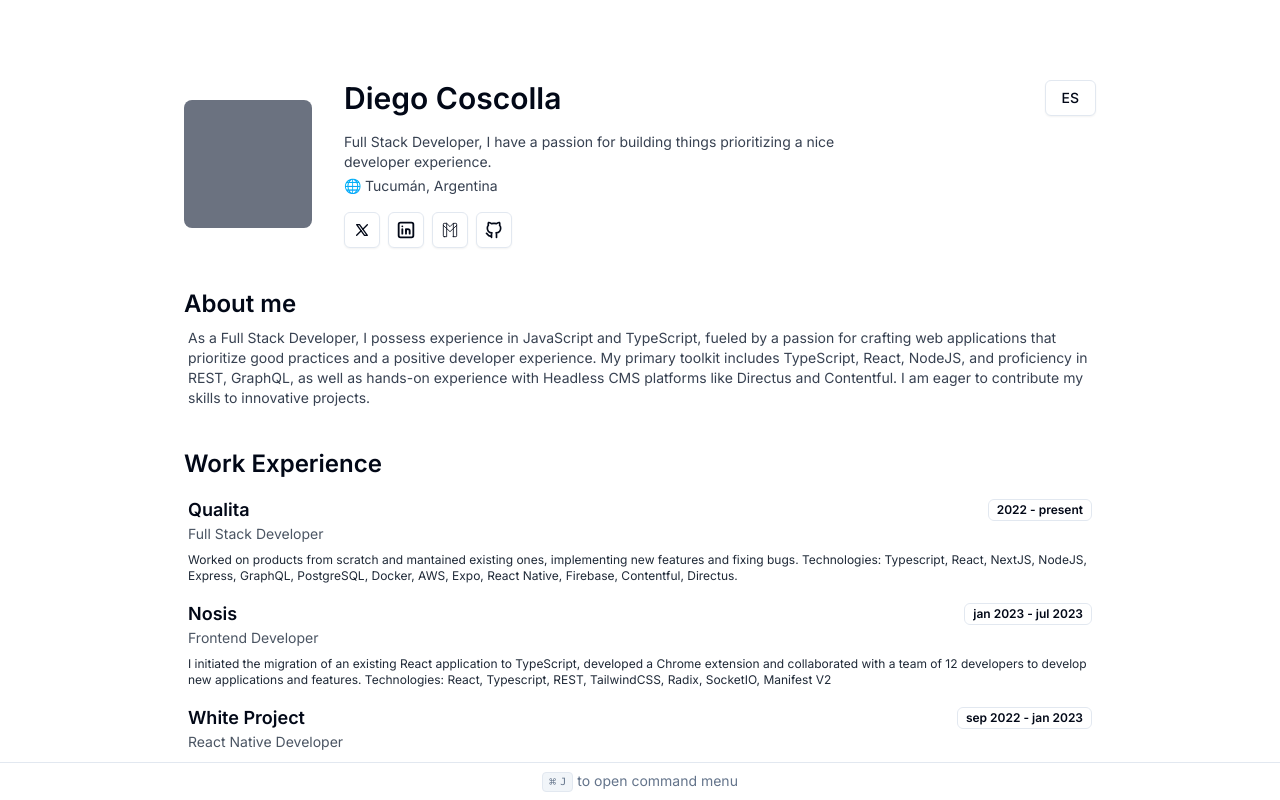
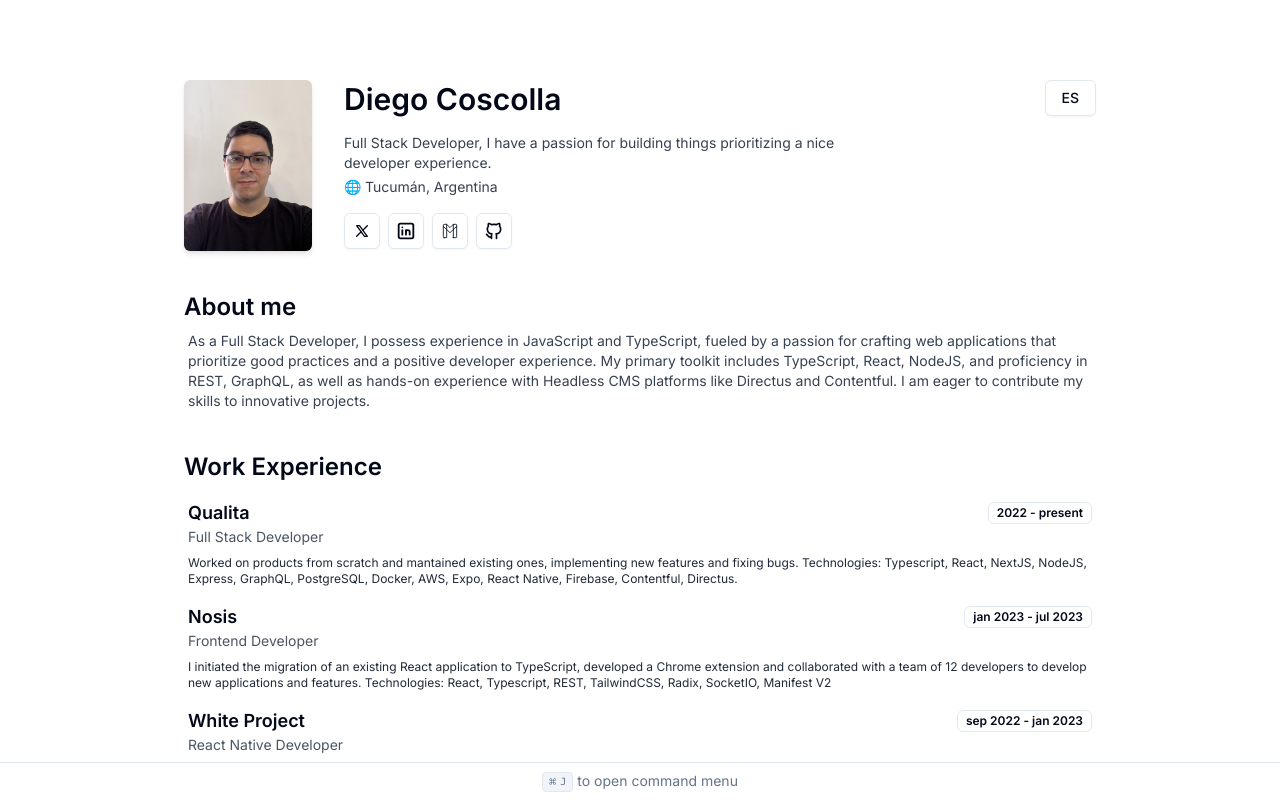
Before and after one commit to dcos96038/cv, a Next.js app: page / in a window 1280 px wide. Built offline with nearby package versions, Linux system fonts and the light colour scheme.

Commit message:
Add profile picture and hide language button in print view

```diff
--- a/src/app/page.tsx
+++ b/src/app/page.tsx
@@ -8,6 +8,7 @@ import { Button } from "@/components/ui/button";
 import { RESUME_DATA } from "@/data/resume-data";
 import { icons } from "@/data/socials";
 import { Metadata } from "next";
+import Image from "next/image";
 
 export const metadata: Metadata = {
   title: `${RESUME_DATA.en.name} | Curriculum Vitae`,
@@ -26,7 +27,7 @@ export default function Home({ searchParams }: { searchParams: { language: strin
   return (
     <main className="mx-auto max-w-5xl py-10 sm:py-20 print:py-10 flex flex-col gap-10 overflow-auto print:overflow-visible relative h-full px-8 sm:px-14">
       <div className="flex gap-8 sm:items-center relative sm:flex-row flex-col">
-        <div className="bg-gray-500 w-32 h-32 rounded-lg"></div>
+        <Image src={'/profile-picture.jpg'} alt="Diego Coscolla Profile picture" width={128} height={128} className="rounded-md shadow-md" />
         <div className="flex flex-col gap-4">
           <h1 className="text-3xl font-semibold">{DATA.name}</h1>
           <div className="flex text-sm gap-1 flex-col text-gray-700">
--- a/src/components/language-button.tsx
+++ b/src/components/language-button.tsx
@@ -22,5 +22,5 @@ export const SwitchLanguageButton = () => {
   }
 
 
-  return <Button onClick={handleLanguageChange} variant={"outline"} className="absolute right-0 top-0">{language === "en" ? "ES" : "EN"}</Button>;
+  return <Button onClick={handleLanguageChange} variant={"outline"} className="absolute right-0 top-0 print:hidden">{language === "en" ? "ES" : "EN"}</Button>;
 };
```
Also changed, not shown: public/profile-picture.jpg (added).
